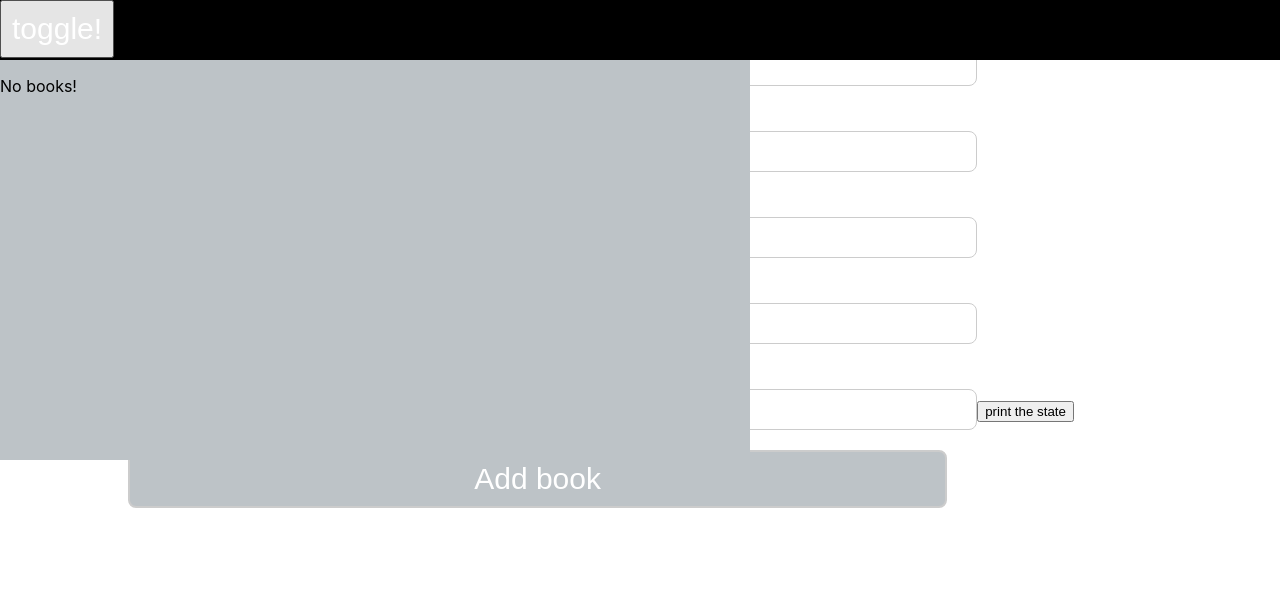
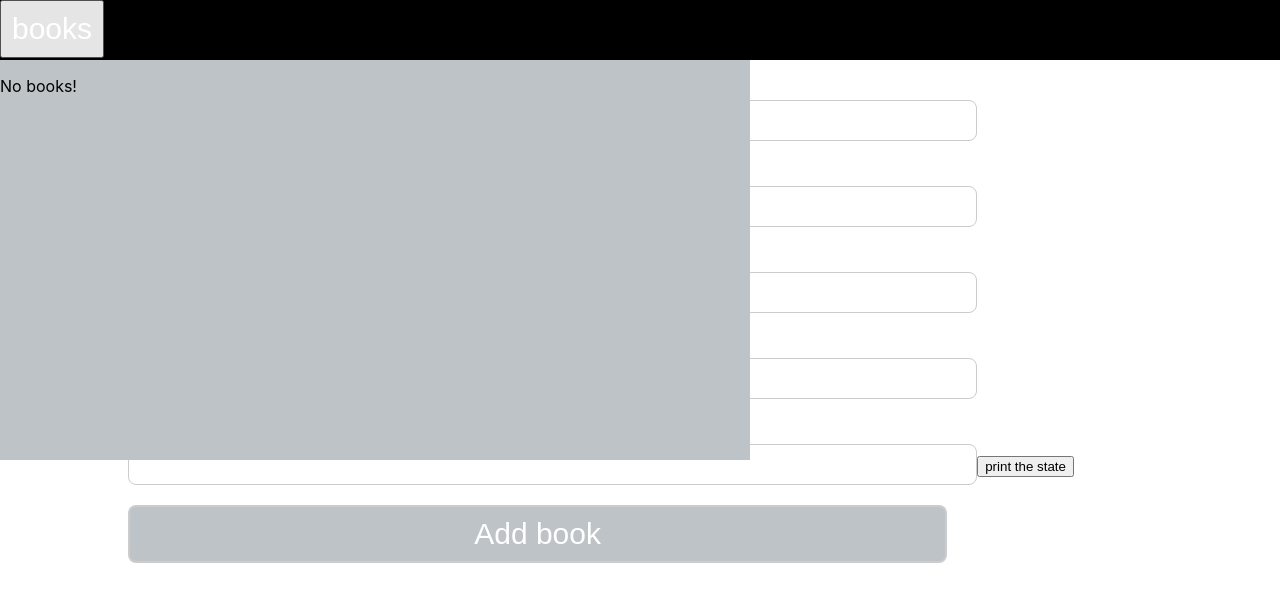
Before and after one commit to katangafor/solutions, a React (Create React App) app: page / in a window 1280 px wide. Shown: the top 602 px of the page. Built offline with nearby package versions, Linux system fonts and the light colour scheme.

Commit message:
added a spacer for book form to fit below header

```diff
--- a/src/components/BookForm.js
+++ b/src/components/BookForm.js
@@ -98,7 +98,7 @@ class BookForm extends React.Component {
             value={this.state.yearPublished}
             onChange={this.onYearPublishedChange}
           />
-          <p className={css(styles.label)}>edition:</p>
+          <p className={css(styles.label)}>Edition:</p>
           <input
             className={css(styles.textField)}
             type="text"
--- a/src/components/BookNavBar.js
+++ b/src/components/BookNavBar.js
@@ -29,7 +29,7 @@ export default connect(mapStateToProps)(BookNavBar);
 
 const styles = StyleSheet.create({
   navBar: {
-    backgroundColor: '#bdc3c7',
+    'backgroundColor': '#bdc3c7',
     position: 'fixed',
     left: 0,
     top: 60,
--- a/src/components/BookNavBarItem.js
+++ b/src/components/BookNavBarItem.js
@@ -11,10 +11,10 @@ export default BookNavBarItem;
 
 const styles = StyleSheet.create({
   itemContainer: {
-    fontSize: 40,
+    fontSize: 20,
     padding: 10,
     margin: 0,
-    border: '1px solid black'
+    borderBottom: '1px solid black'
   },
   item: {
     margin: 0
--- a/src/components/Header.js
+++ b/src/components/Header.js
@@ -10,7 +10,7 @@ const Header = (props) => {
 
   return (
     <div className={css(styles.header)}>
-      <button className={css(styles.toggleButton)} onClick={toggleBookNav}>toggle!</button>
+      <button className={css(styles.toggleButton)} onClick={toggleBookNav}>books</button>
     </div>
   )
 }
--- a/src/components/Home.js
+++ b/src/components/Home.js
@@ -2,12 +2,12 @@ import React from 'react';
 import { StyleSheet, css } from 'aphrodite';
 
 import BookForm from './BookForm';
-import BookNavBar from './BookNavBar';
 import NavWrapper from './NavWrapper';
 
 
 const Home = (props) => (
   <>
+    <div className={css(styles.spacer)}></div>
     <NavWrapper />
     <BookForm />
   </>
@@ -20,6 +20,9 @@ const styles = StyleSheet.create({
     marginTop: 15,
     fontSize: 25,
     textAlign: 'center'
+  },
+  spacer: {
+    height: 55
   }
 })
 
```
